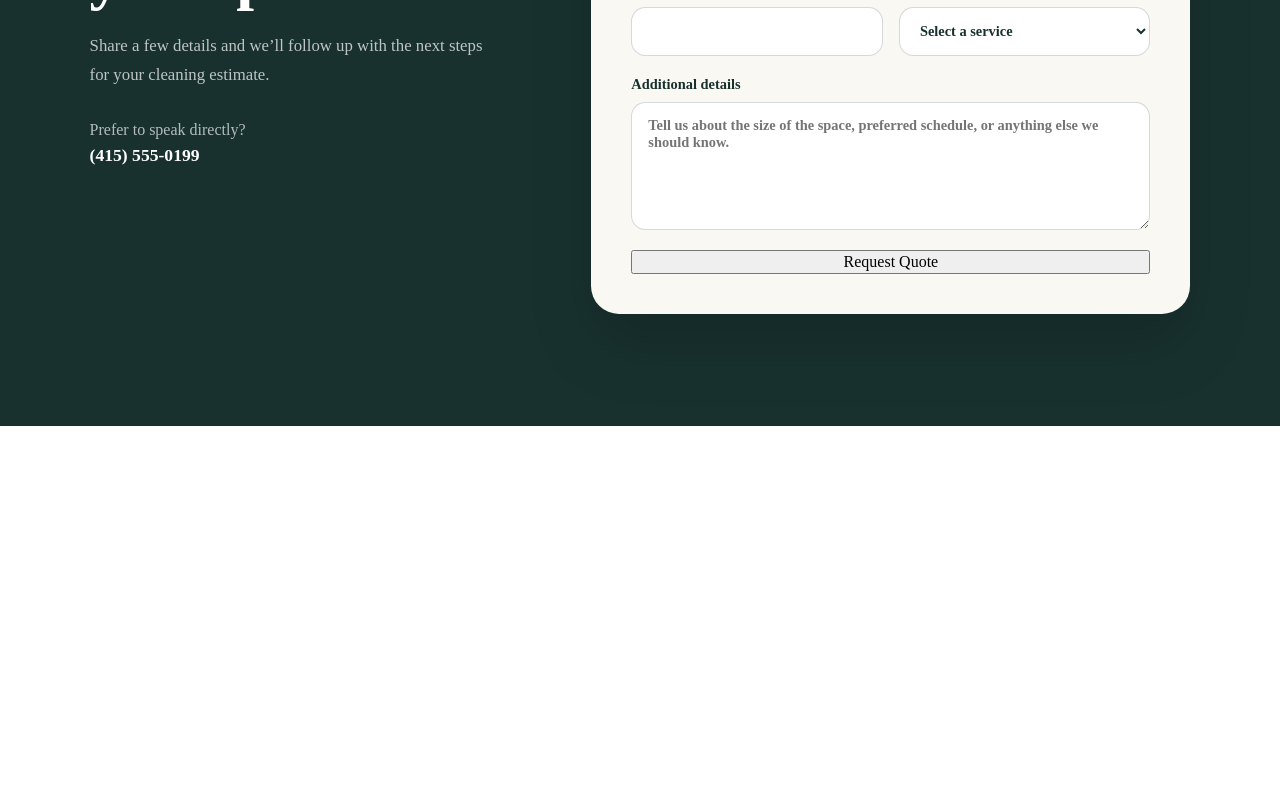
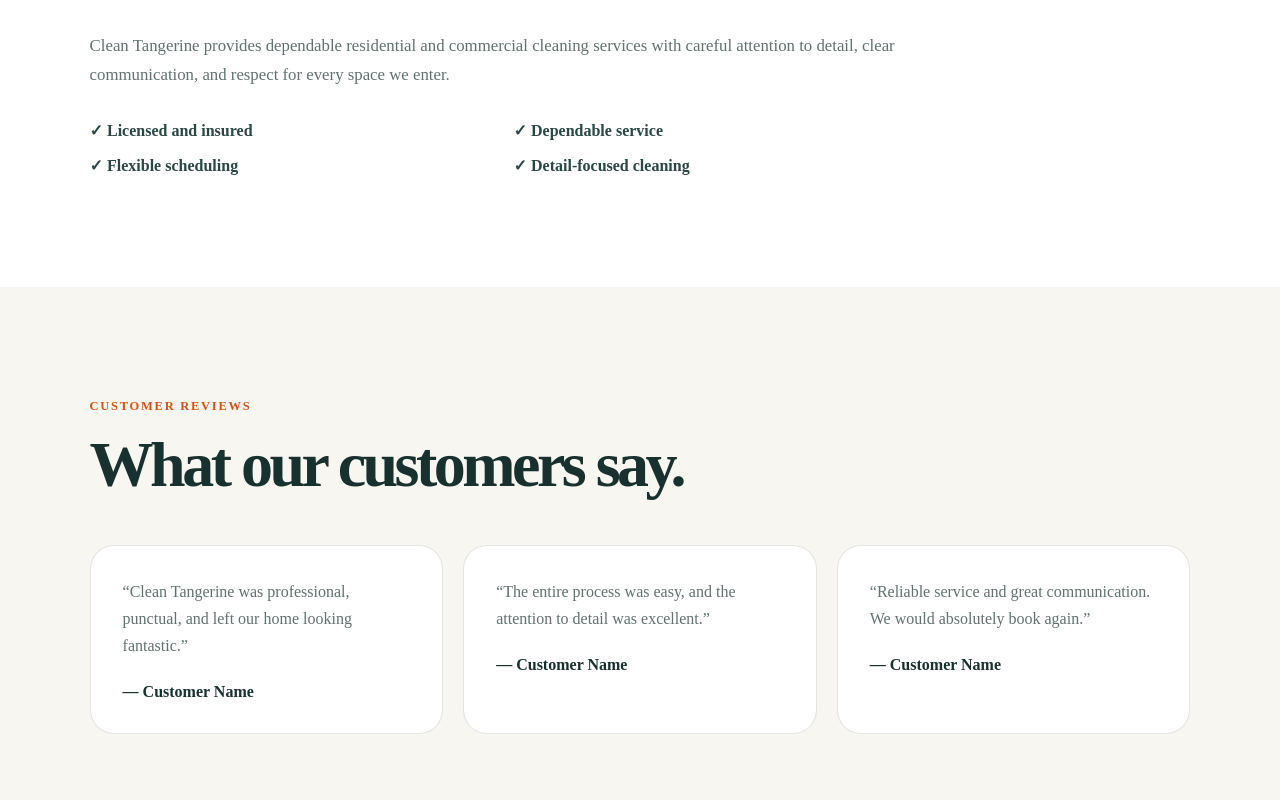
Before and after one commit to camilochaves10/CT, a React app in the folder frontend/: page / in a window 1280 px wide. Shown: the part 1860-2660 px from the top of the page. Before the commit the page ends 2286 px from the top, so only its background shows below. Built offline with nearby package versions, Linux system fonts and the light colour scheme; no server answers; the HTML template or start-up script is replaced by a standard one.

Commit message:
Add About and Reviews sections

```diff
--- a/frontend/src/App.css
+++ b/frontend/src/App.css
@@ -676,3 +676,84 @@
     cursor: not-allowed;
   }
 }
+
+.about-section,
+.reviews-section {
+  padding: 7rem 7vw;
+}
+
+.about-section {
+  background: #ffffff;
+}
+
+.about-content {
+  max-width: 52rem;
+}
+
+.about-content h2,
+.reviews-heading h2 {
+  margin: 0;
+  color: #18312f;
+  font-size: clamp(2.8rem, 5vw, 4.8rem);
+  line-height: 0.98;
+  letter-spacing: -0.055em;
+}
+
+.about-content > p:not(.eyebrow) {
+  margin-top: 1.5rem;
+  color: #60716f;
+  font-size: 1.05rem;
+  line-height: 1.7;
+}
+
+.about-points {
+  display: grid;
+  grid-template-columns: repeat(2, 1fr);
+  gap: 1rem;
+  margin-top: 2rem;
+}
+
+.about-points span {
+  color: #294744;
+  font-weight: 700;
+}
+
+.reviews-section {
+  background: #f7f6f1;
+}
+
+.reviews-grid {
+  display: grid;
+  grid-template-columns: repeat(3, 1fr);
+  gap: 1.25rem;
+  margin-top: 3rem;
+}
+
+.review-card {
+  padding: 2rem;
+  border: 1px solid rgba(24, 49, 47, 0.12);
+  border-radius: 1.5rem;
+  background: white;
+}
+
+.review-card p {
+  margin: 0 0 1.5rem;
+  color: #60716f;
+  line-height: 1.7;
+}
+
+.review-card strong {
+  color: #18312f;
+}
+
+@media (max-width: 900px) {
+  .about-section,
+  .reviews-section {
+    padding: 5rem 1.25rem;
+  }
+
+  .reviews-grid,
+  .about-points {
+    grid-template-columns: 1fr;
+  }
+}
--- a/frontend/src/App.jsx
+++ b/frontend/src/App.jsx
@@ -254,6 +254,59 @@
     })}
   </div>
 </section>
+<section id="about" className="about-section">
+  <div className="about-content">
+    <p className="eyebrow">About Us</p>
+
+    <h2>Reliable cleaning, delivered with care.</h2>
+
+    <p>
+      Clean Tangerine provides dependable residential and commercial cleaning
+      services with careful attention to detail, clear communication, and
+      respect for every space we enter.
+    </p>
+
+    <div className="about-points">
+      <span>✓ Licensed and insured</span>
+      <span>✓ Dependable service</span>
+      <span>✓ Flexible scheduling</span>
+      <span>✓ Detail-focused cleaning</span>
+    </div>
+  </div>
+</section>
+
+<section id="reviews" className="reviews-section">
+  <div className="reviews-heading">
+    <p className="eyebrow">Customer Reviews</p>
+    <h2>What our customers say.</h2>
+  </div>
+
+  <div className="reviews-grid">
+    <article className="review-card">
+      <p>
+        “Clean Tangerine was professional, punctual, and left our home looking
+        fantastic.”
+      </p>
+      <strong>— Customer Name</strong>
+    </article>
+
+    <article className="review-card">
+      <p>
+        “The entire process was easy, and the attention to detail was excellent.”
+      </p>
+      <strong>— Customer Name</strong>
+    </article>
+
+    <article className="review-card">
+      <p>
+        “Reliable service and great communication. We would absolutely book
+        again.”
+      </p>
+      <strong>— Customer Name</strong>
+    </article>
+  </div>
+</section>
+
 <section className="quote-section" id="quote">
   <div className="quote-copy">
     <p className="eyebrow">Request a quote</p>
```
